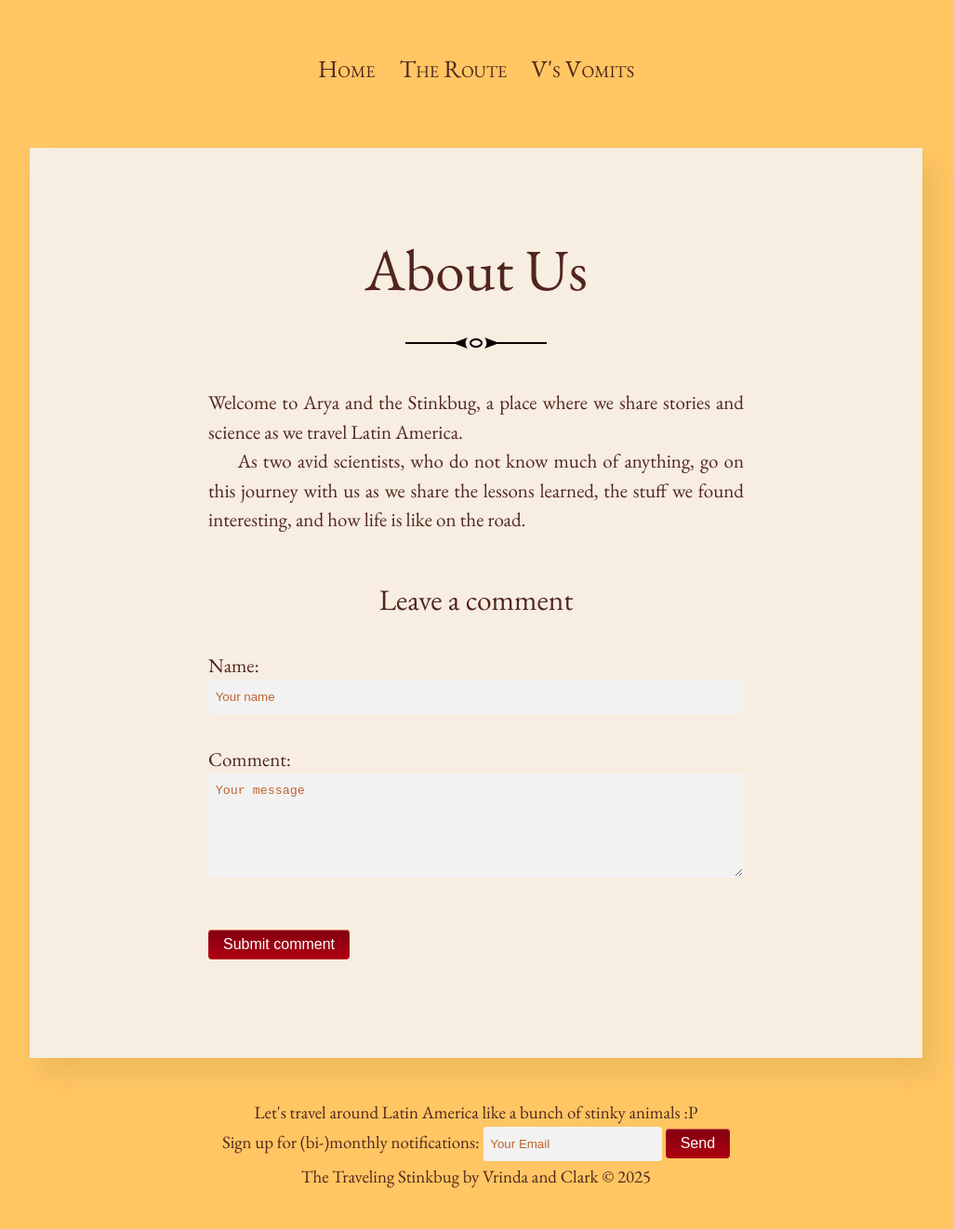
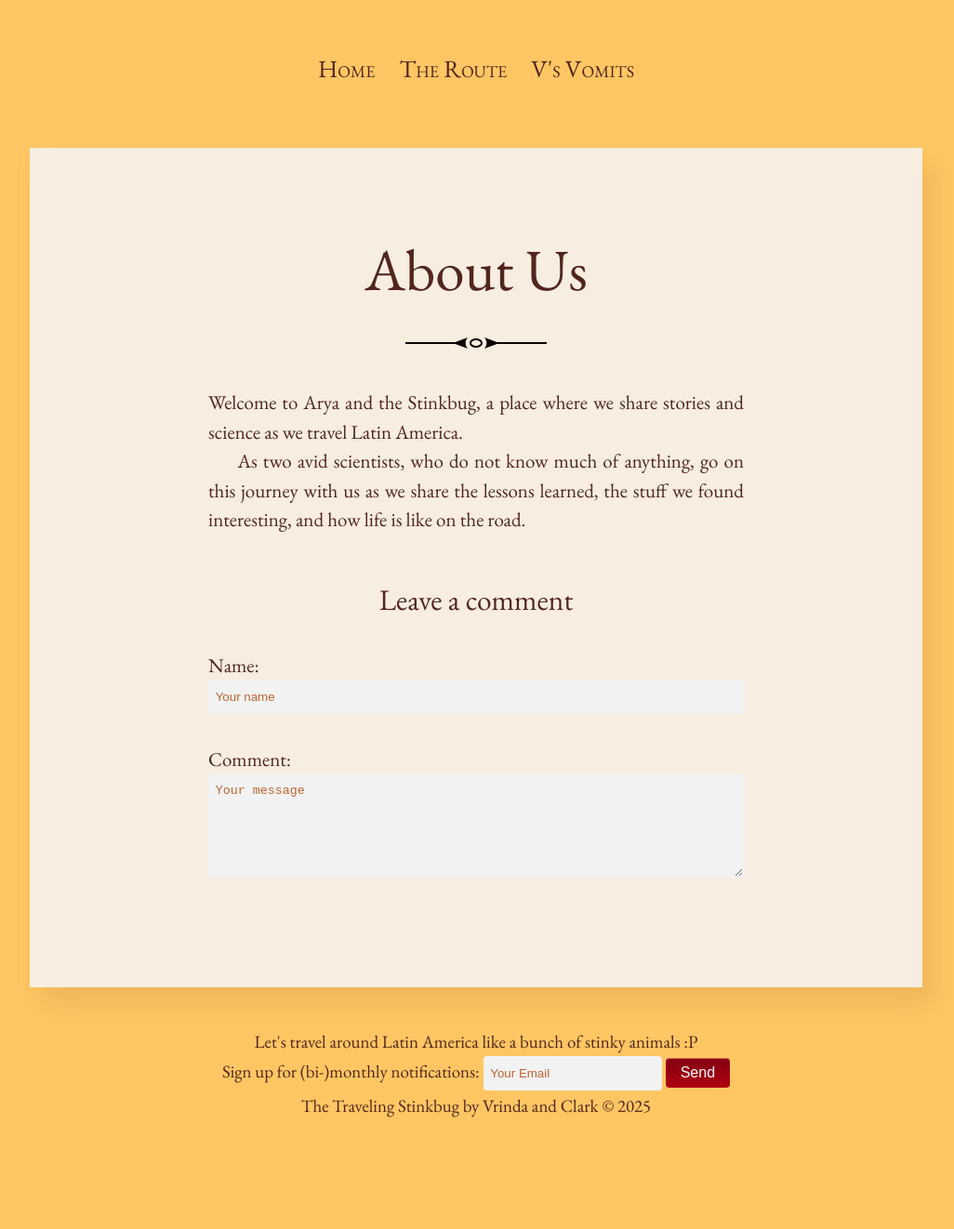
Before and after one commit to vddesai-97/vddesai-97.github.io, a Jekyll site: the page built from about.md, in a window 1280 px wide. Shown: the whole page at 93% size, without its empty margins (128-1154 px from the left). Built offline with Jekyll 4.4.1, drawn with Linux system fonts in a browser that asks for light colours; after the commit the page ends 1246 px from its top, so only the background shows below that.

Commit message:
disabled disabled button

```diff
--- a/_includes/comment-form.html
+++ b/_includes/comment-form.html
@@ -19,10 +19,10 @@
     <input type="hidden" name="options[origin]" value="{{ page.url | absolute_url }}#comments">
     <input type="hidden" id="comment-replying-to" name="options[parent]" value>
     <input type="hidden" id="comment-post-id" name="options[slug]" value="{{ page.slug }}">
-    <input type="hidden" name="options[reCaptcha][siteKey]" value="{{ site.reCaptcha.siteKey }}">
-    <input type="hidden" name="options[reCaptcha][secret]" value="{{ site.reCaptcha.secret }}">
-    <div class="g-recaptcha form__group" data-sitekey="{{ site.reCaptcha.siteKey }}" data-callback="verifyCaptcha"></div>
-    <button type="button" disabled id="comment-form-submit" class="btn" aria-disabled="true">Submit comment</button>
+    <!-- <input type="hidden" name="options[reCaptcha][siteKey]" value="{{ site.reCaptcha.siteKey }}"> -->
+    <!-- <input type="hidden" name="options[reCaptcha][secret]" value="{{ site.reCaptcha.secret }}"> -->
+    <!-- <div class="g-recaptcha form__group" data-sitekey="{{ site.reCaptcha.siteKey }}" data-callback="verifyCaptcha"></div> -->
+    <!-- <button type="button" disabled id="comment-form-submit" class="btn" aria-disabled="true">Submit comment</button> -->
   </form>
   <div class="hidden js-notice notice" style="margin-top:1em">
     <p class="js-notice-text"></p>
```
